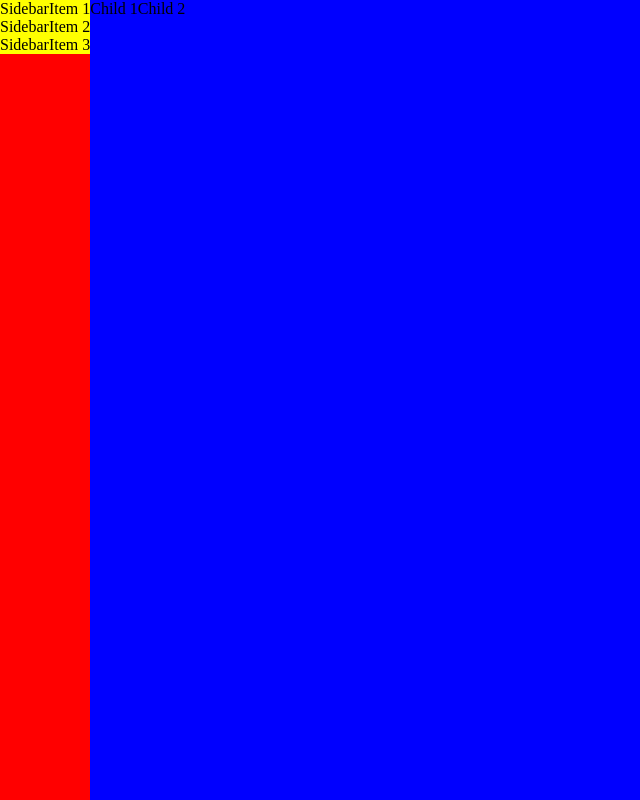
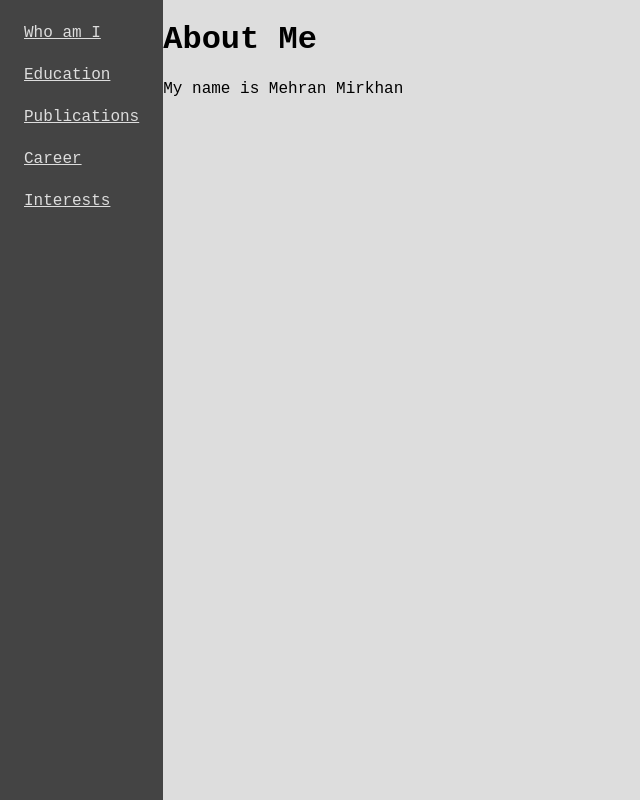
Before and after one commit to MehranMirkhan/mehranmirkhan.github.io, a Gatsby site: page /layout in a window 1280 px wide. Shown: the whole page, without its empty margins (0-640 px from the left). Built offline with nearby package versions, Linux system fonts and the light colour scheme; Gatsby itself is replaced by a stand-in of ours.

Commit message:
feat(layout): Soft Navigation with bookmark linking

```diff
--- a/src/components/Layout.js
+++ b/src/components/Layout.js
@@ -1,4 +1,4 @@
-import React from "react";
+import React, { useRef, useEffect } from "react";
 import styled from "styled-components";
 
 import { extractChildren } from "../utils";
@@ -11,30 +11,46 @@ const Container = styled.main`
 `;
 
 const Sidebar = styled.div`
-  background-color: red;
+  background-color: #444;
   overflow-y: auto;
+  padding: 12px;
 `;
 
 const Body = styled.div`
-  background-color: blue;
+  background-color: #ddd;
   flex-grow: 1;
   overflow: auto;
 `;
 
+const SidebarItem = styled.a`
+  display: block;
+  padding: 12px;
+  color: #ddd;
+`;
+
+const BodyItem = styled.div`
+  height: 100vh;
+`;
+
 class Layout extends React.Component {
-  static SidebarItem = styled.div`
-    background-color: yellow;
-  `;
+  static SidebarItem = ({ name, children }) => {
+    return <SidebarItem href={`#${name}`}>{children}</SidebarItem>;
+  };
+
+  static BodyItem = ({ name, children }) => (
+    <BodyItem id={name}>{children}</BodyItem>
+  );
 
   render() {
-    const [sidebarItems, rest] = extractChildren(
+    const [sidebarItems, bodyItems, rest] = extractChildren(
       this.props.children,
-      Layout.SidebarItem
+      Layout.SidebarItem,
+      Layout.BodyItem
     );
     return (
       <Container>
         <Sidebar>{sidebarItems}</Sidebar>
-        <Body>{rest}</Body>
+        <Body>{bodyItems}</Body>
       </Container>
     );
   }
--- a/src/pages/layout.js
+++ b/src/pages/layout.js
@@ -4,10 +4,26 @@ import Layout from "../components/Layout";
 
 export default () => (
   <Layout>
-    <Layout.SidebarItem>SidebarItem 1</Layout.SidebarItem>
-    <Layout.SidebarItem>SidebarItem 2</Layout.SidebarItem>
-    <Layout.SidebarItem>SidebarItem 3</Layout.SidebarItem>
-    <span>Child 1</span>
-    <span>Child 2</span>
+    <Layout.SidebarItem name="info">Who am I</Layout.SidebarItem>
+    <Layout.SidebarItem name="edu">Education</Layout.SidebarItem>
+    <Layout.SidebarItem name="pub">Publications</Layout.SidebarItem>
+    <Layout.SidebarItem name="job">Career</Layout.SidebarItem>
+    <Layout.SidebarItem name="hobby">Interests</Layout.SidebarItem>
+    <Layout.BodyItem name="info">
+      <h1>About Me</h1>
+      <div>My name is Mehran Mirkhan</div>
+    </Layout.BodyItem>
+    <Layout.BodyItem name="edu">
+      <h1>Education</h1>
+    </Layout.BodyItem>
+    <Layout.BodyItem name="pub">
+      <h1>Publications</h1>
+    </Layout.BodyItem>
+    <Layout.BodyItem name="job">
+      <h1>Career</h1>
+    </Layout.BodyItem>
+    <Layout.BodyItem name="hobby">
+      <h1>Interests</h1>
+    </Layout.BodyItem>
   </Layout>
 );
--- a/src/styles/global.css
+++ b/src/styles/global.css
@@ -1,4 +1,9 @@
+* {
+  scroll-behavior: smooth;
+}
+
 body {
   padding: 0;
   margin: 0;
+  font-family: "Courier New";
 }
```
